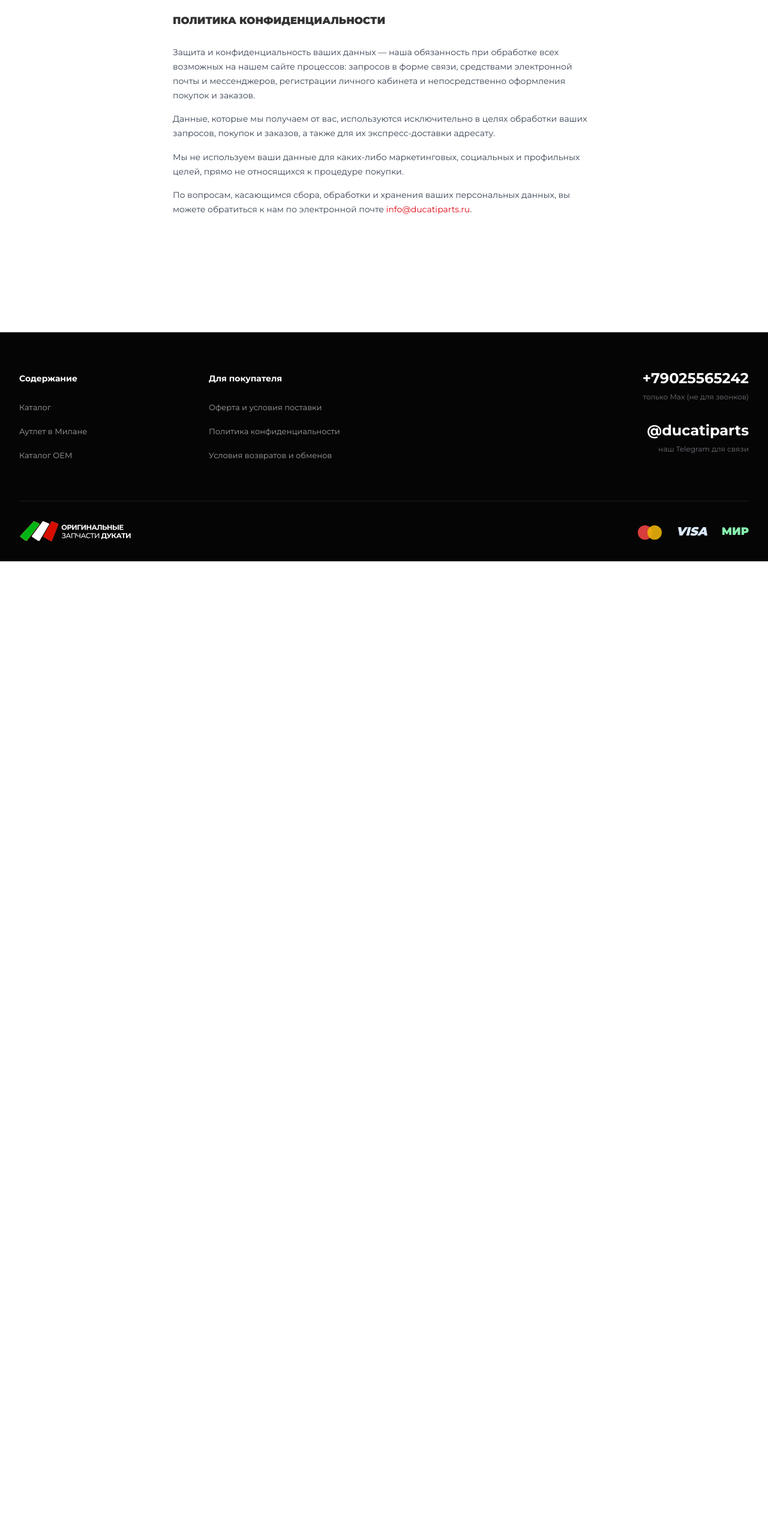
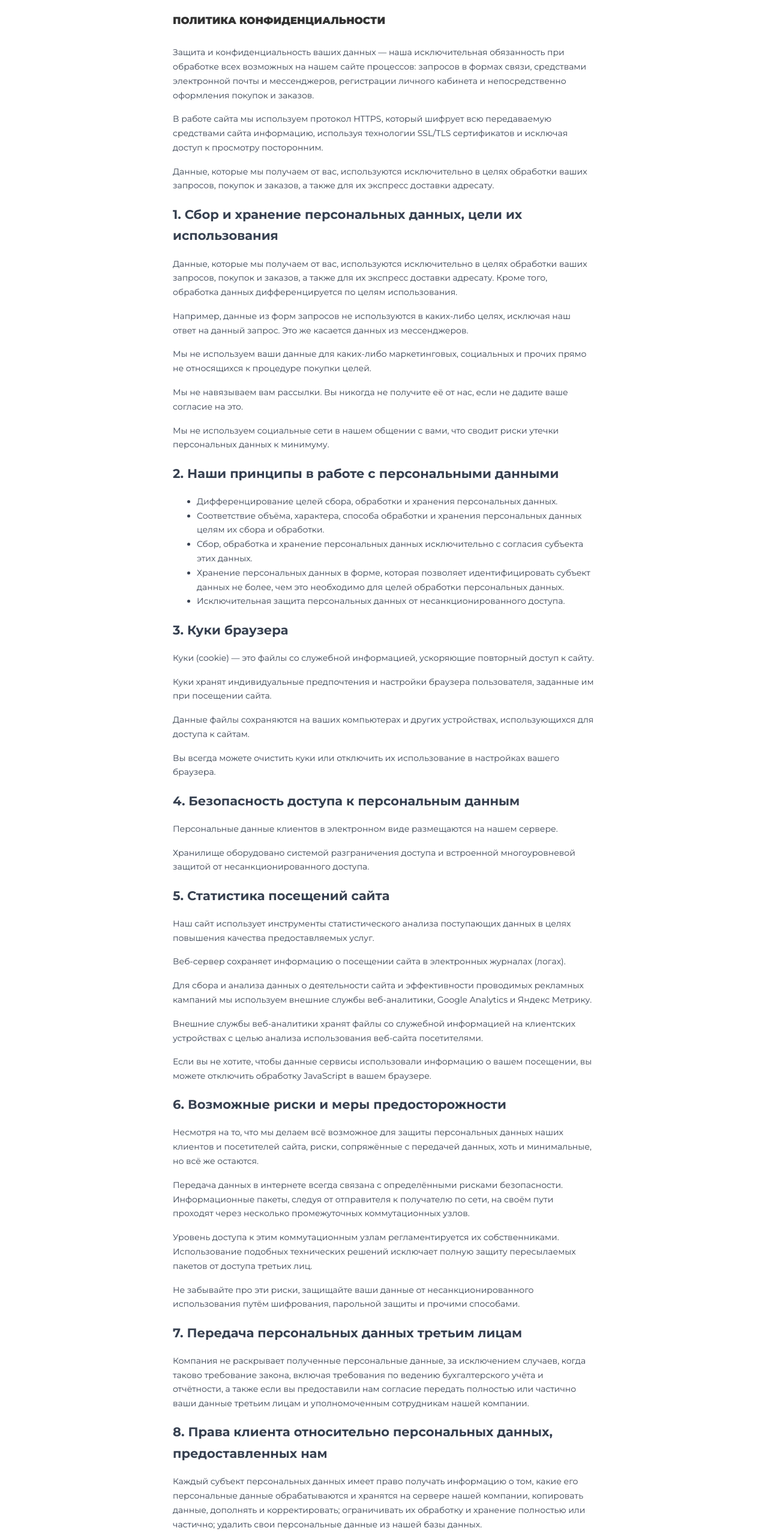
Before and after one commit to gasij/ducatipro, a Next.js app: page /privacy in a window 1280 px wide. Shown: the part 234-2797 px from the top of the page at 60% size. Before the commit the page ends 1170 px from the top, so only its background shows below. Built offline with nearby package versions, Linux system fonts and the light colour scheme.

Commit message:
Полный текст политики конфиденциальности на странице /privacy

```diff
--- a/app/privacy/page.tsx
+++ b/app/privacy/page.tsx
@@ -9,25 +9,200 @@ export default function PrivacyPage() {
         <span>/</span>
         <span className={styles.current}>Политика конфиденциальности</span>
       </div>
+
       <h1 className={styles.title}>Политика конфиденциальности</h1>
+
       <div className={styles.content}>
         <p>
-          Защита и конфиденциальность ваших данных — наша обязанность при обработке всех
-          возможных на нашем сайте процессов: запросов в форме связи, средствами электронной
-          почты и мессенджеров, регистрации личного кабинета и непосредственно оформления
-          покупок и заказов.
+          Защита и конфиденциальность ваших данных — наша исключительная обязанность
+          при обработке всех возможных на нашем сайте процессов: запросов в формах
+          связи, средствами электронной почты и мессенджеров, регистрации личного
+          кабинета и непосредственно оформления покупок и заказов.
         </p>
+
         <p>
-          Данные, которые мы получаем от вас, используются исключительно в целях обработки
-          ваших запросов, покупок и заказов, а также для их экспресс-доставки адресату.
+          В работе сайта мы используем протокол HTTPS, который шифрует всю
+          передаваемую средствами сайта информацию, используя технологии SSL/TLS
+          сертификатов и исключая доступ к просмотру посторонним.
         </p>
+
         <p>
-          Мы не используем ваши данные для каких-либо маркетинговых, социальных и профильных
-          целей, прямо не относящихся к процедуре покупки.
+          Данные, которые мы получаем от вас, используются исключительно в целях
+          обработки ваших запросов, покупок и заказов, а также для их экспресс
+          доставки адресату.
         </p>
+
+        <h2>1. Сбор и хранение персональных данных, цели их использования</h2>
+
         <p>
-          По вопросам, касающимся сбора, обработки и хранения ваших персональных данных, вы
-          можете обратиться к нам по электронной почте{' '}
+          Данные, которые мы получаем от вас, используются исключительно в целях
+          обработки ваших запросов, покупок и заказов, а также для их экспресс
+          доставки адресату. Кроме того, обработка данных дифференцируется по целям
+          использования.
+        </p>
+
+        <p>
+          Например, данные из форм запросов не используются в каких-либо целях,
+          исключая наш ответ на данный запрос. Это же касается данных из
+          мессенджеров.
+        </p>
+
+        <p>
+          Мы не используем ваши данные для каких-либо маркетинговых, социальных и
+          прочих прямо не относящихся к процедуре покупки целей.
+        </p>
+
+        <p>
+          Мы не навязываем вам рассылки. Вы никогда не получите её от нас, если не
+          дадите ваше согласие на это.
+        </p>
+
+        <p>
+          Мы не используем социальные сети в нашем общении с вами, что сводит риски
+          утечки персональных данных к минимуму.
+        </p>
+
+        <h2>2. Наши принципы в работе с персональными данными</h2>
+
+        <ul>
+          <li>
+            Дифференцирование целей сбора, обработки и хранения персональных
+            данных.
+          </li>
+          <li>
+            Соответствие объёма, характера, способа обработки и хранения
+            персональных данных целям их сбора и обработки.
+          </li>
+          <li>
+            Сбор, обработка и хранение персональных данных исключительно с согласия
+            субъекта этих данных.
+          </li>
+          <li>
+            Хранение персональных данных в форме, которая позволяет
+            идентифицировать субъект данных не более, чем это необходимо для целей
+            обработки персональных данных.
+          </li>
+          <li>
+            Исключительная защита персональных данных от несанкционированного
+            доступа.
+          </li>
+        </ul>
+
+        <h2>3. Куки браузера</h2>
+
+        <p>
+          Куки (cookie) — это файлы со служебной информацией, ускоряющие повторный
+          доступ к сайту.
+        </p>
+
+        <p>
+          Куки хранят индивидуальные предпочтения и настройки браузера
+          пользователя, заданные им при посещении сайта.
+        </p>
+
+        <p>
+          Данные файлы сохраняются на ваших компьютерах и других устройствах,
+          использующихся для доступа к сайтам.
+        </p>
+
+        <p>
+          Вы всегда можете очистить куки или отключить их использование в
+          настройках вашего браузера.
+        </p>
+
+        <h2>4. Безопасность доступа к персональным данным</h2>
+
+        <p>
+          Персональные данные клиентов в электронном виде размещаются на нашем
+          сервере.
+        </p>
+
+        <p>
+          Хранилище оборудовано системой разграничения доступа и встроенной
+          многоуровневой защитой от несанкционированного доступа.
+        </p>
+
+        <h2>5. Статистика посещений сайта</h2>
+
+        <p>
+          Наш сайт использует инструменты статистического анализа поступающих
+          данных в целях повышения качества предоставляемых услуг.
+        </p>
+
+        <p>
+          Веб-сервер сохраняет информацию о посещении сайта в электронных журналах
+          (логах).
+        </p>
+
+        <p>
+          Для сбора и анализа данных о деятельности сайта и эффективности
+          проводимых рекламных кампаний мы используем внешние службы веб-аналитики,
+          Google Analytics и Яндекс Метрику.
+        </p>
+
+        <p>
+          Внешние службы веб-аналитики хранят файлы со служебной информацией на
+          клиентских устройствах с целью анализа использования веб-сайта
+          посетителями.
+        </p>
+
+        <p>
+          Если вы не хотите, чтобы данные сервисы использовали информацию о вашем
+          посещении, вы можете отключить обработку JavaScript в вашем браузере.
+        </p>
+
+        <h2>6. Возможные риски и меры предосторожности</h2>
+
+        <p>
+          Несмотря на то, что мы делаем всё возможное для защиты персональных
+          данных наших клиентов и посетителей сайта, риски, сопряжённые с передачей
+          данных, хоть и минимальные, но всё же остаются.
+        </p>
+
+        <p>
+          Передача данных в интернете всегда связана с определёнными рисками
+          безопасности. Информационные пакеты, следуя от отправителя к получателю
+          по сети, на своём пути проходят через несколько промежуточных
+          коммутационных узлов.
+        </p>
+
+        <p>
+          Уровень доступа к этим коммутационным узлам регламентируется их
+          собственниками. Использование подобных технических решений исключает
+          полную защиту пересылаемых пакетов от доступа третьих лиц.
+        </p>
+
+        <p>
+          Не забывайте про эти риски, защищайте ваши данные от несанкционированного
+          использования путём шифрования, парольной защиты и прочими способами.
+        </p>
+
+        <h2>7. Передача персональных данных третьим лицам</h2>
+
+        <p>
+          Компания не раскрывает полученные персональные данные, за исключением
+          случаев, когда таково требование закона, включая требования по ведению
+          бухгалтерского учёта и отчётности, а также если вы предоставили нам
+          согласие передать полностью или частично ваши данные третьим лицам и
+          уполномоченным сотрудникам нашей компании.
+        </p>
+
+        <h2>
+          8. Права клиента относительно персональных данных, предоставленных нам
+        </h2>
+
+        <p>
+          Каждый субъект персональных данных имеет право получать информацию о том,
+          какие его персональные данные обрабатываются и хранятся на сервере нашей
+          компании, копировать данные, дополнять и корректировать; ограничивать их
+          обработку и хранение полностью или частично; удалить свои персональные
+          данные из нашей базы данных.
+        </p>
+
+        <p>
+          Всю необходимую информацию касательно сбора, обработки и хранения ваших
+          персональных данных вы можете получить, обратившись к нам по электронной
+          почте{' '}
           <a href="mailto:info@ducatiparts.ru">info@ducatiparts.ru</a>.
         </p>
       </div>
```
